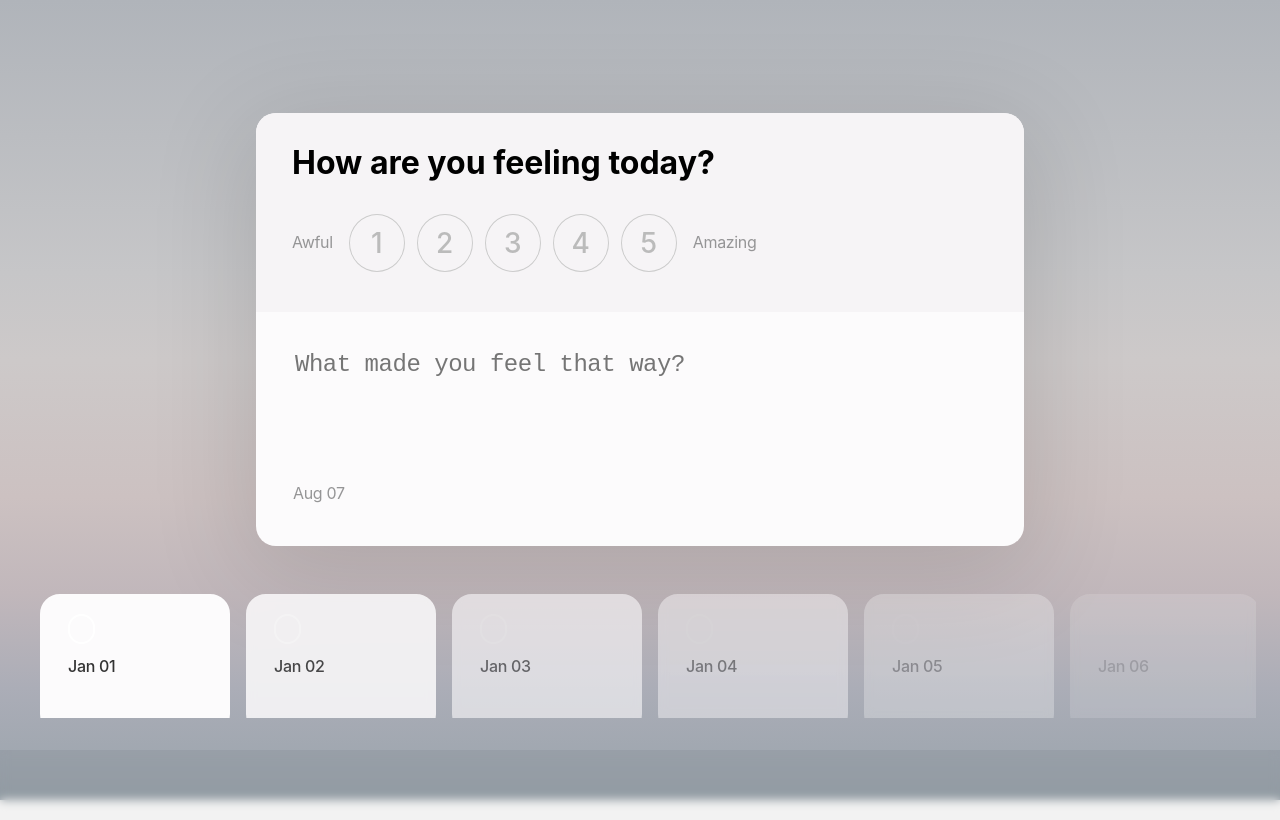
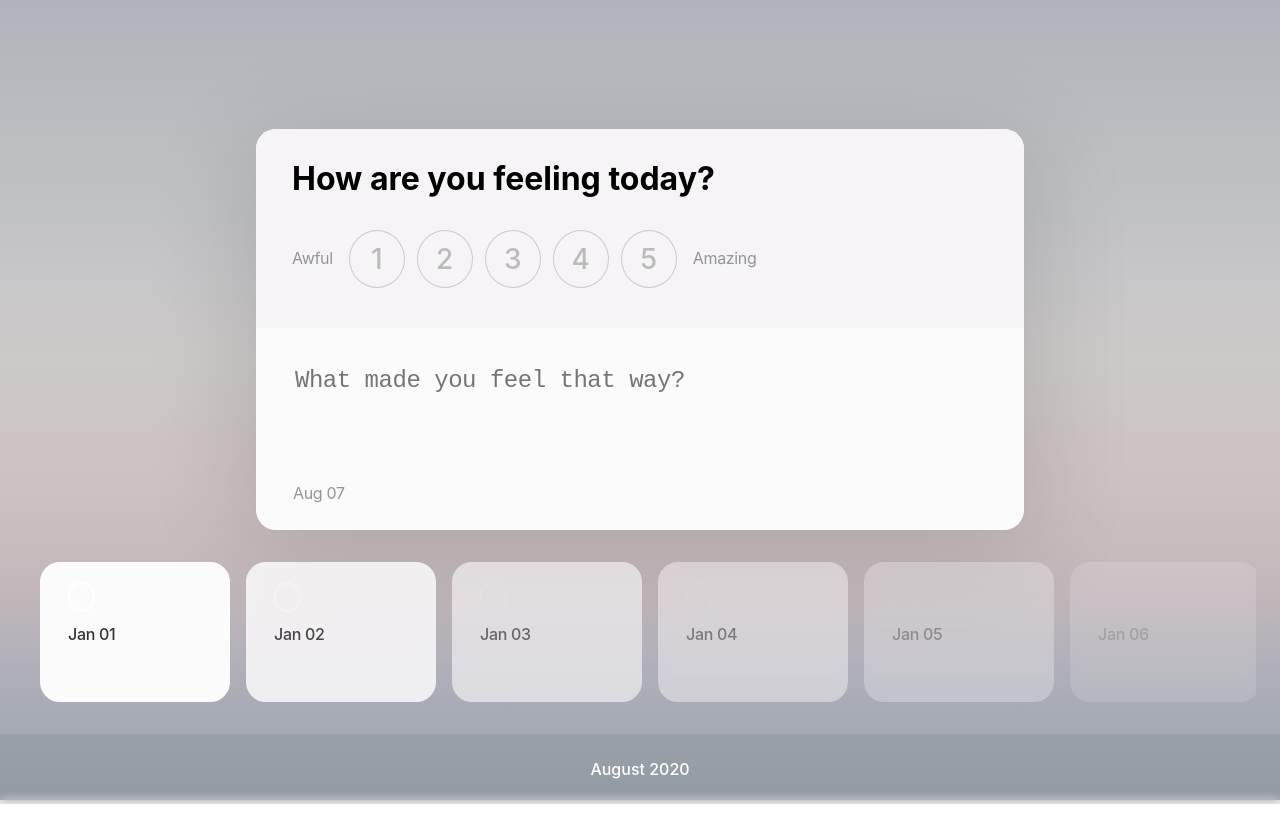
Before and after one commit to panthervis/feeling-track, a React (Create React App) app: page / in a window 1280 px wide. Built offline with nearby package versions, Linux system fonts and the light colour scheme.

Commit message:
NoteList: custom scrollbar & scroll on wheel :sparkles:

```diff
--- a/src/containers/NoteCard/index.js
+++ b/src/containers/NoteCard/index.js
@@ -53,7 +53,6 @@ export default function NoteCard() {
   }, []);
 
   const handleSaveClick = () => {
-    setIsSaved(true);
     dispatchNote({
       type: 'save-note',
       payload: {
@@ -61,6 +60,7 @@ export default function NoteCard() {
         text,
       },
     });
+    setIsSaved(true);
   };
 
   const handleTextChange = (e) => {
@@ -111,7 +111,7 @@ export default function NoteCard() {
           <CardDate>{`Saved on ${currentNote.savedAt}`}</CardDate>
         ) : null}
 
-        {!isSaved ? (
+        {!isSaved && text ? (
           <Button onClick={handleSaveClick} status={status}>
             Save
           </Button>
--- a/src/containers/NoteList/index.js
+++ b/src/containers/NoteList/index.js
@@ -2,19 +2,39 @@ import React from 'react';
 import { FixedSizeList as List, areEqual } from 'react-window';
 import AutoSizer from 'react-virtualized-auto-sizer';
 
-import { Container } from './styled';
+import { Container, ListOuterElement } from './styled';
 import ListItem from './ListItem';
 import { useNotesState } from '../../providers/NotesContext';
 
 const GUTTER_SIZE = 16;
 
+function handleOnWheel(e) {
+  const el = document.getElementById('outerElement');
+  if (el) {
+    el.scrollTo({
+      left: el.scrollLeft + e.deltaY * 50,
+      behavior: 'smooth',
+    });
+  }
+}
 const innerElementType = React.forwardRef(({ style, ...rest }, ref) => (
   <div
+    id="innerElement"
     style={{
       ...style,
       paddingLeft: GUTTER_SIZE,
       paddingRight: GUTTER_SIZE,
     }}
+    ref={ref}
+    {...rest}
+  />
+));
+
+const outerElementType = React.forwardRef(({ style, ...rest }, ref) => (
+  <ListOuterElement
+    id="outerElement"
+    style={{ ...style, overflowY: 'hidden' }}
+    onWheel={handleOnWheel}
     ref={ref}
     {...rest}
   />
@@ -29,7 +49,6 @@ export default function NoteList() {
       const note = notes[index];
       return (
         <ListItem
-          className="NoteItem"
           index={index}
           status={note.status}
           date={note.date}
@@ -37,7 +56,6 @@ export default function NoteList() {
           style={{
             ...style,
             left: style.left + GUTTER_SIZE,
-            top: style.top + GUTTER_SIZE,
             width: style.width - GUTTER_SIZE,
             height: style.height - GUTTER_SIZE,
           }}
@@ -58,6 +76,7 @@ export default function NoteList() {
             width={width}
             itemSize={206}
             innerElementType={innerElementType}
+            outerElementType={outerElementType}
             layout="horizontal"
           >
             {Column}
--- a/src/containers/NoteList/styled.js
+++ b/src/containers/NoteList/styled.js
@@ -108,3 +108,32 @@ export const ListItemContent = styled.div`
   text-overflow: ellipsis;
   color: #666666;
 `;
+
+export const ListOuterElement = styled.div`
+  /*change the thinkness of the scrollbar here*/
+  &::-webkit-scrollbar {
+    width: 10px;
+    height: 10px;
+    -webkit-box-shadow: inset 0 0 6px rgba(0, 0, 0, 0);
+    -webkit-border-radius: 10px;
+    border-radius: 10px;
+  }
+  /*add a shadow to the scrollbar here*/
+  &::-webkit-scrollbar-track {
+    -webkit-box-shadow: inset 0 0 0px rgba(0, 0, 0, 0);
+    -webkit-border-radius: 10px;
+    border-radius: 10px;
+  }
+  /*this is the little scrolly dealio in the bar*/
+  &::-webkit-scrollbar-thumb {
+    border-radius: 10px;
+    background: rgba(255, 255, 255, 0.5);
+    height: 3px;
+  }
+  /*nobody needs this little scrollbar corner, I mean really, get rid of it haha*/
+  &::-webkit-scrollbar-corner {
+    display: none;
+    height: 0px;
+    width: 0px;
+  }
+`;
--- a/src/providers/NotesContext/utils.js
+++ b/src/providers/NotesContext/utils.js
@@ -19,7 +19,7 @@ export function getCurrentDate(formats) {
  * @param {Number} dayOfYear
  */
 export function getMonthYear(dayOfYear) {
-  dayjs(YearStartDay).dayOfYear(dayOfYear).format('MMMM YYYY');
+  return dayjs(YearStartDay).dayOfYear(dayOfYear).format('MMMM YYYY');
 }
 
 /**
--- a/src/style.js
+++ b/src/style.js
@@ -101,5 +101,4 @@ export const GlobalStyle = createGlobalStyle`
 
   }
 
-
 `;
```
